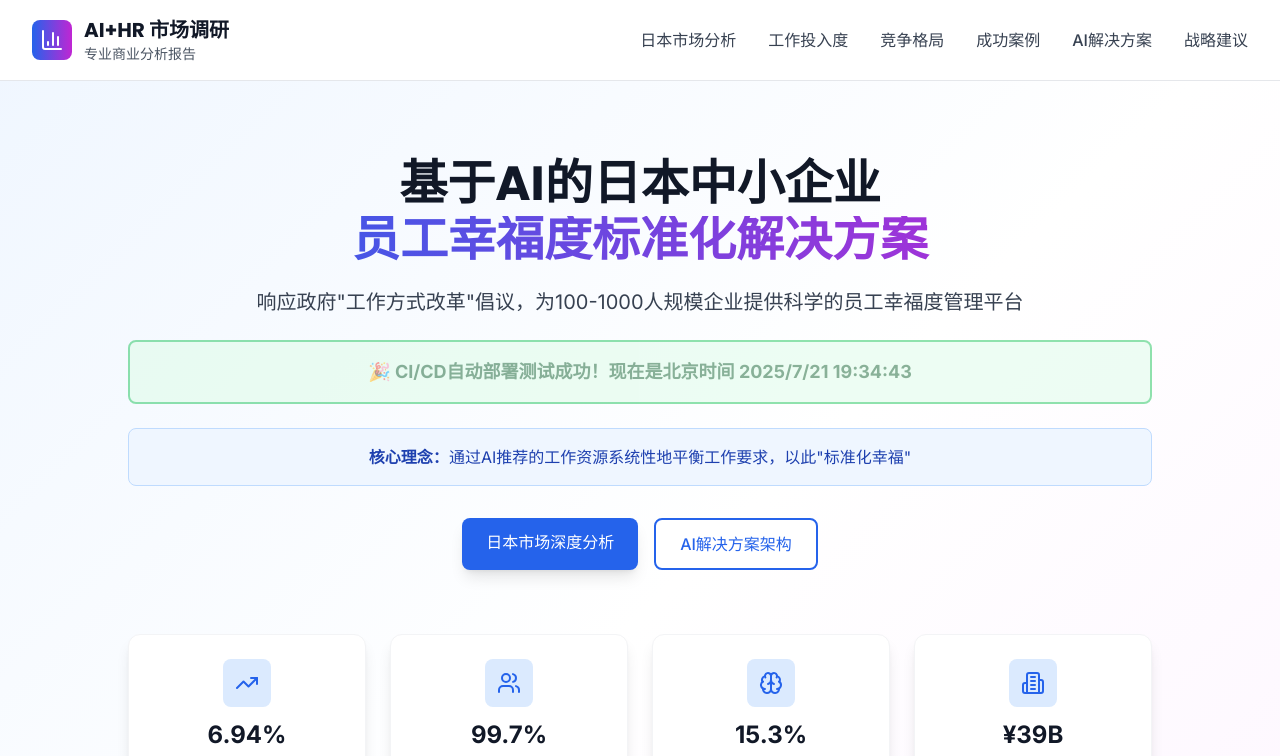
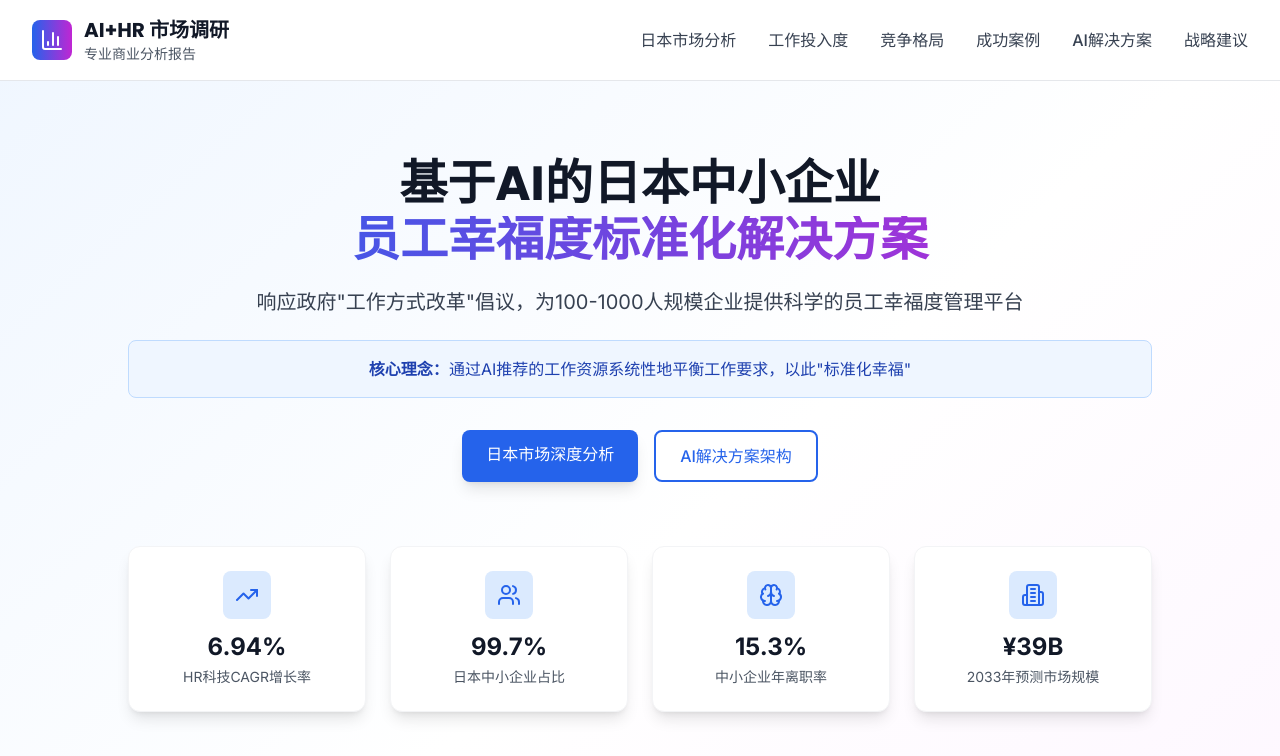
Before and after one commit to lks0426/AI-HR2, a Next.js app: page / in a window 1280 px wide. Shown: the top 756 px of the page. Built offline with nearby package versions, Linux system fonts and the light colour scheme.

Commit message:
最终修复：简化Dockerfile确保CSS正常加载，移除测试消息

```diff
--- a/src/components/Hero.tsx
+++ b/src/components/Hero.tsx
@@ -24,12 +24,6 @@ export default function Hero() {
             响应政府"工作方式改革"倡议，为100-1000人规模企业提供科学的员工幸福度管理平台
           </p>
 
-          {/* CI/CD TEST MESSAGE */}
-          <div className="bg-green-100 border-2 border-green-500 rounded-lg p-4 mb-6 animate-pulse">
-            <p className="text-green-800 text-lg font-bold">
-              🎉 CI/CD自动部署测试成功！现在是北京时间 {new Date().toLocaleString('zh-CN', { timeZone: 'Asia/Shanghai' })}
-            </p>
-          </div>
 
           <div className="bg-blue-50 border border-blue-200 rounded-lg p-4 mb-8 animate-scale-in">
             <p className="text-blue-800 text-sm md:text-base">
```
Also changed, not shown: 1 other file (tests, documents, lock files or other folders).
